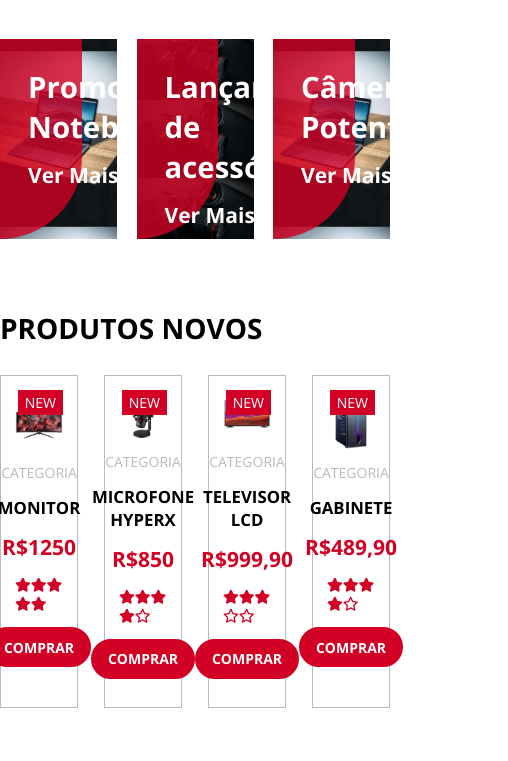
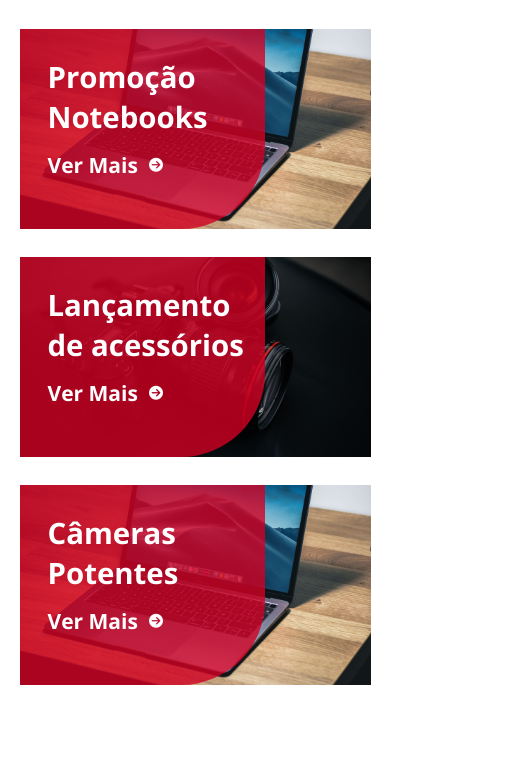
Before and after one commit to thalesgomest/electrum-e-commerce, a website: page index.html in a window 390 px wide. Shown: the part 285-1046 px from the top of the page, 508 px wide, since content can reach past the window. Drawn offline with nearby package versions, Linux system fonts and the light colour scheme.

Commit message:
feat: responsive application (desktop/mobile)

```diff
--- a/index.html
+++ b/index.html
@@ -12,7 +12,7 @@
 		href="https://fonts.googleapis.com/css2?family=Open+Sans:ital,wght@0,300;0,400;0,600;0,700;0,800;1,300;1,400;1,600;1,700;1,800&display=swap"
 		rel="stylesheet" />
 	<!-- ? CSS Link -->
-	<link rel="stylesheet" href="css/app.css" />
+	<link rel="stylesheet" href="css/app.min.css" />
 	<!-- ? Icons Font Awesome -->
 	<script src="https://kit.fontawesome.com/d345f07264.js" crossorigin="anonymous"></script>
 	<!-- ! Favicon -->
--- a/sass/2-layouts/_banner-section.sass
+++ b/sass/2-layouts/_banner-section.sass
@@ -4,3 +4,7 @@
 .banners
 	@include layouts-mixins.center-content
 	padding: 3rem 0
+
+	@include base-mixins.mobile
+		flex-direction: column
+		align-items: center
--- a/sass/2-layouts/_deal-section.sass
+++ b/sass/2-layouts/_deal-section.sass
@@ -12,6 +12,12 @@
 	height: 400px
 	padding: 2rem
 
+	@include base-mixins.mobile
+		background-size: 70%
+		background-position-y: 120%
+		background-position-x: 120%
+		height: 700px
+
 	&__content
 		height: 100%
 		flex-direction: column
@@ -19,9 +25,18 @@
 		@include layouts-mixins.center-content
 		justify-content: center
 
+		@include base-mixins.mobile
+			text-align: center
+
 		&--timer
 			display: flex
 			margin-bottom: 2rem
+
+			@include base-mixins.mobile
+			flex-wrap: wrap
+			align-self: center
+			justify-content: center
+
 
 		.deal-container__timer
 			width: 100px
@@ -35,6 +50,9 @@
 			color: variables.$light-color
 			margin: 0 1rem
 
+			@include base-mixins.mobile
+				margin-bottom: 1.5rem
+
 			&--time
 				font-weight: bold
 				font-size: 1.5rem
--- a/sass/2-layouts/_footer.sass
+++ b/sass/2-layouts/_footer.sass
@@ -5,6 +5,9 @@
 .footer
 	background-color: variables.$bg-color
 	padding: 3rem 0
+
+	@include base-mixins.mobile
+		padding: 3rem
 
 	a, p
 		color: variables.$gray-text-color
@@ -29,8 +32,15 @@
 		@include layouts-mixins.center-content
 		padding-bottom: 3rem
 
+		@include base-mixins.mobile
+			flex-direction: column
+
 		&__about, &__categories, &__information, &__menu
 			max-width: 25%
+
+			@include base-mixins.mobile
+				max-width: 100%
+				margin-bottom: 1rem
 
 	&-bottom
 		@include layouts-mixins.center-content
@@ -40,6 +50,7 @@
 
 		&__payments
 			margin-bottom: 2rem
+			text-align: center
 
 			i
 				color: variables.$dark-color
--- a/sass/2-layouts/_header.sass
+++ b/sass/2-layouts/_header.sass
@@ -7,6 +7,10 @@
 
 	&__top
 		background-color: variables.$seconday-bg-color
+		color: variables.$light-color
+
+		@include base-mixins.mobile
+			display: none
 
 		&--container
 			@include layouts-mixins.center-content
@@ -26,6 +30,11 @@
 			@include layouts-mixins.center-content
 			padding: 1.3rem 0
 
+			@include base-mixins.mobile
+				flex-direction: column
+				align-items: center
+
+
 			a, span, i
 				color: variables.$light-color
 
@@ -43,6 +52,10 @@
 				justify-content: center
 				width: 45%
 
+				@include base-mixins.mobile
+					width: 100%
+					margin: 2rem 0
+
 				input
 					height: 40px
 
@@ -57,6 +70,9 @@
 				.wishlist-container, .header-cart-container
 					@include layouts-mixins.header-icon
 
+					@include base-mixins.mobile
+						margin: 1rem
+
 	&__bottom
 		background-color: variables.$light-color
 		border-bottom: 2px solid variables.$section-bg-color
@@ -66,6 +82,9 @@
 			@include layouts-mixins.center-content
 			justify-content: left
 			padding: 1rem 0
+
+			@include base-mixins.mobile
+				display: none
 
 			li
 				margin-right: 1.3rem
--- a/sass/2-layouts/_newsletter-section.sass
+++ b/sass/2-layouts/_newsletter-section.sass
@@ -9,6 +9,9 @@
 	align-items: center
 	padding: 3rem
 	border-top: 2px solid variables.$section-bg-color
+
+	@include base-mixins.mobile
+		text-align: center
 
 	h2
 		font-size: 2rem
@@ -24,9 +27,15 @@
 		display: flex
 		margin-bottom: 3rem
 
+		@include base-mixins.mobile
+			width: 100%
+
 		input[type="email"]
 			border: 1px solid variables.$section-bg-color
 			@include layouts-mixins.rounded-input
+
+			@include base-mixins.mobile
+				width: 100%
 
 	.social-media
 		i
--- a/sass/2-layouts/_products-section.sass
+++ b/sass/2-layouts/_products-section.sass
@@ -10,7 +10,14 @@
 		font-size: 2rem
 		text-transform: uppercase
 
+		@include base-mixins.mobile
+			text-align: center
+
 	&-container, &-container__best-sellers
 		display: flex
 		justify-content: space-between
 		padding: 2rem 0
+
+		@include base-mixins.mobile
+			flex-direction: column
+			align-items: center
--- a/sass/3-modules/_banners.sass
+++ b/sass/3-modules/_banners.sass
@@ -10,6 +10,10 @@
 	transition: .4s
 	@include modules-mixins.center-bg
 	background-size: 100%
+
+	@include base-mixins.mobile
+		width: 90%
+		margin: 1rem
 
 	&:hover
 		background-size: 120%
--- a/sass/3-modules/_products.sass
+++ b/sass/3-modules/_products.sass
@@ -11,6 +11,10 @@
 	flex-direction: column
 	justify-content: center
 	align-items: center
+
+	@include base-mixins.mobile
+		width: 90%
+		margin: 1rem
 
 	&:hover
 		border-color: variables.$primary-color
```
Also changed, not shown: assets/images/favicon.ico, css/app.css, css/app.min.css (added), 2 other files.
